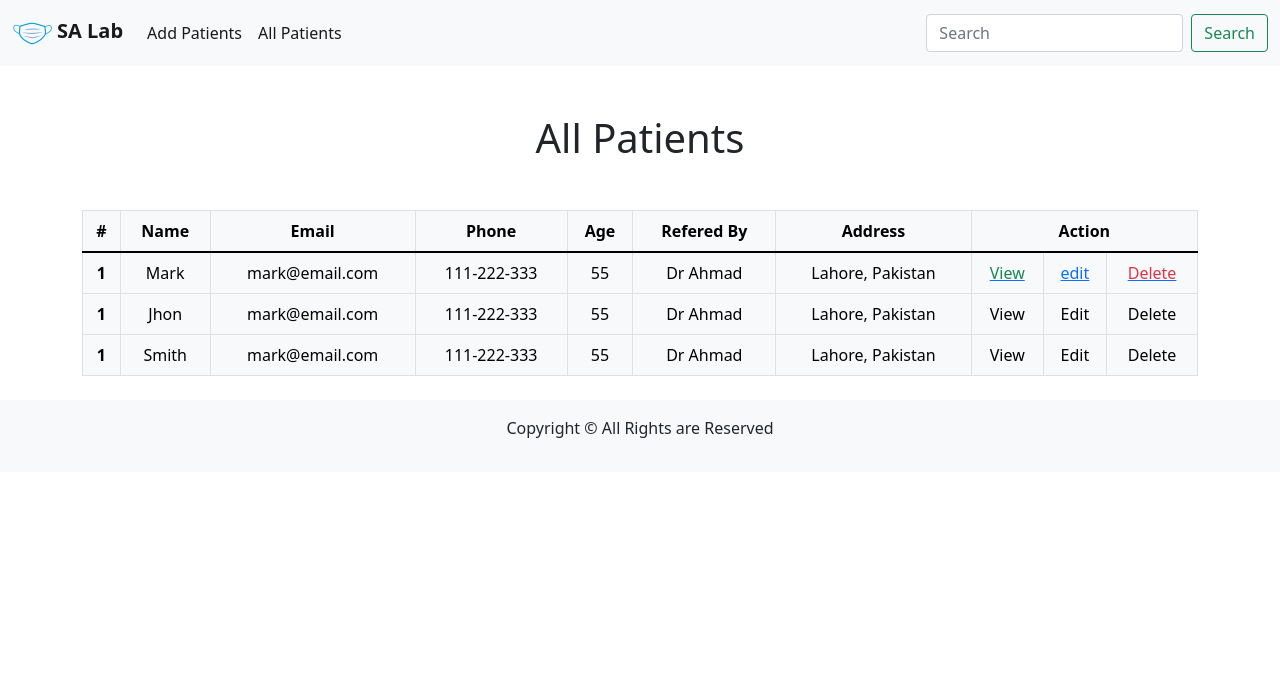
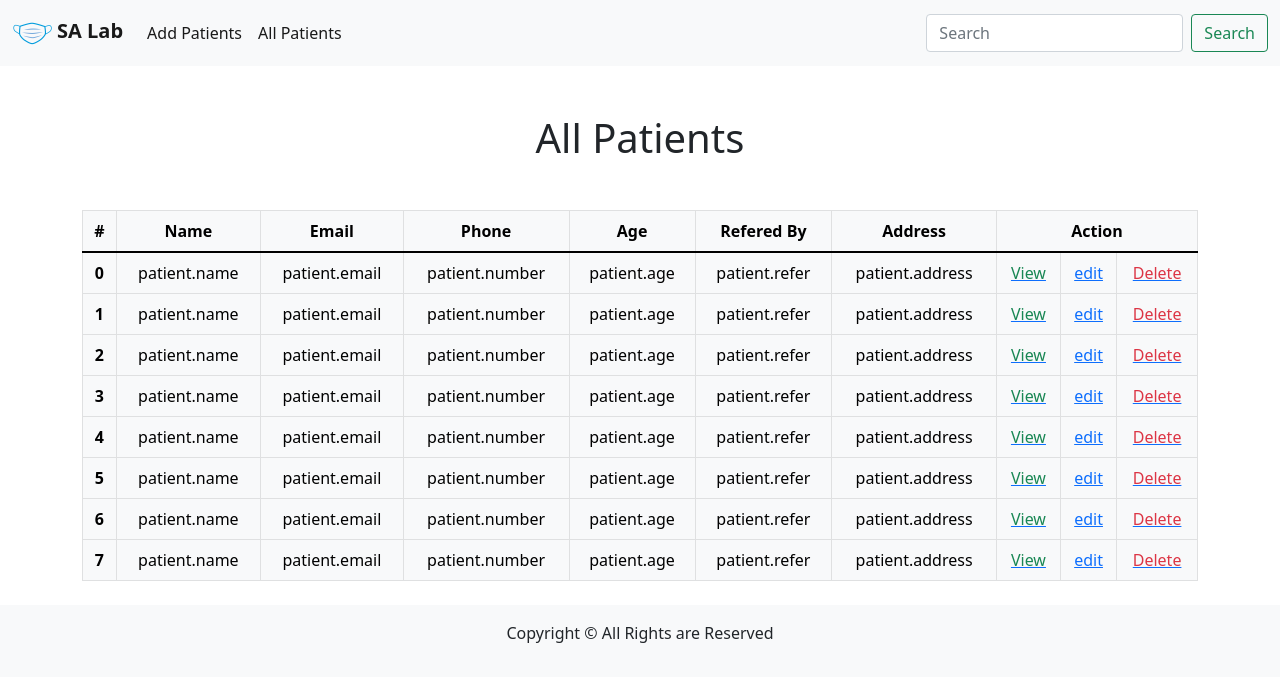
Before and after one commit to Sulman23/react-covid-reports, a React (Create React App) app: page /all in a window 1280 px wide. Shown: the top 682 px of the page. Built offline with nearby package versions, Linux system fonts and the light colour scheme; data requests are answered from the project's data file.

Commit message:
Getting Data from DB

```diff
--- a/src/components/AddPatients.jsx
+++ b/src/components/AddPatients.jsx
@@ -4,7 +4,7 @@ import covid from "../images/covid.gif";
 
 const AddPatients = () => {
   // Creating State for Patient
-  const [patient, setPatient] = useState({
+  const [patients, setPatients] = useState({
     name: "",
     email: "",
     phone: "",
@@ -16,7 +16,7 @@ const AddPatients = () => {
   // Handling on Change for Inputs
   const handleChange = (e) => {
     const { name, value } = e.target;
-    setPatient((prevVal) => {
+    setPatients((prevVal) => {
       return {
         ...prevVal,
         [name]: value,
@@ -28,7 +28,7 @@ const AddPatients = () => {
   // On Form Submition
   const handleSubmitForm = async (event) => {
     event.preventDefault();
-    await axios.post("http://localhost:3001/patients", patient);
+    await axios.post("http://localhost:3001/patients", patients);
   };
 
   return (
@@ -50,7 +50,7 @@ const AddPatients = () => {
                   type="text"
                   className="form-control"
                   id="name"
-                  value={patient.name}
+                  value={patients.name}
                   onChange={handleChange}
                   name="name"
                   placeholder="Jhon Doe"
@@ -64,7 +64,7 @@ const AddPatients = () => {
                   type="email"
                   className="form-control"
                   id="email"
-                  value={patient.email}
+                  value={patients.email}
                   onChange={handleChange}
                   name="email"
                   placeholder="email@email.com"
@@ -78,7 +78,7 @@ const AddPatients = () => {
                   type="number"
                   className="form-control"
                   id="phone"
-                  value={patient.phone}
+                  value={patients.phone}
                   onChange={handleChange}
                   name="phone"
                   placeholder="0123456789"
@@ -92,7 +92,7 @@ const AddPatients = () => {
                   type="number"
                   className="form-control"
                   id="age"
-                  value={patient.age}
+                  value={patients.age}
                   onChange={handleChange}
                   name="age"
                   placeholder="30"
@@ -106,7 +106,7 @@ const AddPatients = () => {
                   type="text"
                   className="form-control"
                   id="refer"
-                  value={patient.refer}
+                  value={patients.refer}
                   onChange={handleChange}
                   name="refer"
                   placeholder="Dr Ahmad"
@@ -119,7 +119,7 @@ const AddPatients = () => {
                 <textarea
                   className="form-control"
                   id="address"
-                  value={patient.address}
+                  value={patients.address}
                   onChange={handleChange}
                   rows="3"
                   name="address"
--- a/src/components/AllPatients.jsx
+++ b/src/components/AllPatients.jsx
@@ -1,10 +1,26 @@
-import React from "react";
+import React, { useState, useEffect } from "react";
+import axios from 'axios'
 // import { FaEdit } from "react-icons/fa";
 // import { FaUserAlt } from "react-icons/fa";
 // import { AiFillDelete } from "react-icons/ai";
+
 import { Link } from "react-router-dom";
 
 const AllPatients = () => {
+  // Defining State for Patients
+  const [patients, setPatients] = useState([]);
+
+  // Defining getPatients function
+  const getPatients = async () => {
+   const result = await axios.get("http://localhost:3001/patients", patients);
+    setPatients(result.data);
+  };
+
+  // Getting Patients from DB by using useEffect hook
+  useEffect(() => {
+    getPatients();
+  }, []);
+
   return (
     <>
       <div className="container">
@@ -21,20 +37,24 @@ const AllPatients = () => {
                   <th scope="col">Age</th>
                   <th scope="col">Refered By</th>
                   <th scope="col">Address</th>
-                  <th scope="col" colspan="3">
+                  <th scope="col" colSpan="3">
                     Action
                   </th>
                 </tr>
               </thead>
               <tbody>
+                {
+
+                patients.map((patient, index) => (
+
                   <tr>
-                  <th scope="row">1</th>
-                  <td>Mark</td>
-                  <td>mark@email.com</td>
-                  <td>111-222-333</td>
-                  <td>55</td>
-                  <td>Dr Ahmad</td>
-                  <td>Lahore, Pakistan</td>
+                    <th scope="row">{index}</th>
+                    <td>patient.name</td>
+                    <td>patient.email</td>
+                    <td>patient.number</td>
+                    <td>patient.age</td>
+                    <td>patient.refer</td>
+                    <td>patient.address</td>
                     <td>
                       <Link to="/edit">
                         <span className="text-success">
@@ -60,30 +80,7 @@ const AllPatients = () => {
                       </Link>
                     </td>
                   </tr>
-                <tr>
-                  <th scope="row">1</th>
-                  <td>Jhon</td>
-                  <td>mark@email.com</td>
-                  <td>111-222-333</td>
-                  <td>55</td>
-                  <td>Dr Ahmad</td>
-                  <td>Lahore, Pakistan</td>
-                  <td>View</td>
-                  <td>Edit</td>
-                  <td>Delete</td>
-                </tr>
-                <tr>
-                  <th scope="row">1</th>
-                  <td>Smith</td>
-                  <td>mark@email.com</td>
-                  <td>111-222-333</td>
-                  <td>55</td>
-                  <td>Dr Ahmad</td>
-                  <td>Lahore, Pakistan</td>
-                  <td>View</td>
-                  <td>Edit</td>
-                  <td>Delete</td>
-                </tr>
+                ))}
               </tbody>
             </table>
           </div>
```
Lines whose indentation alone changed are shown as unchanged.
